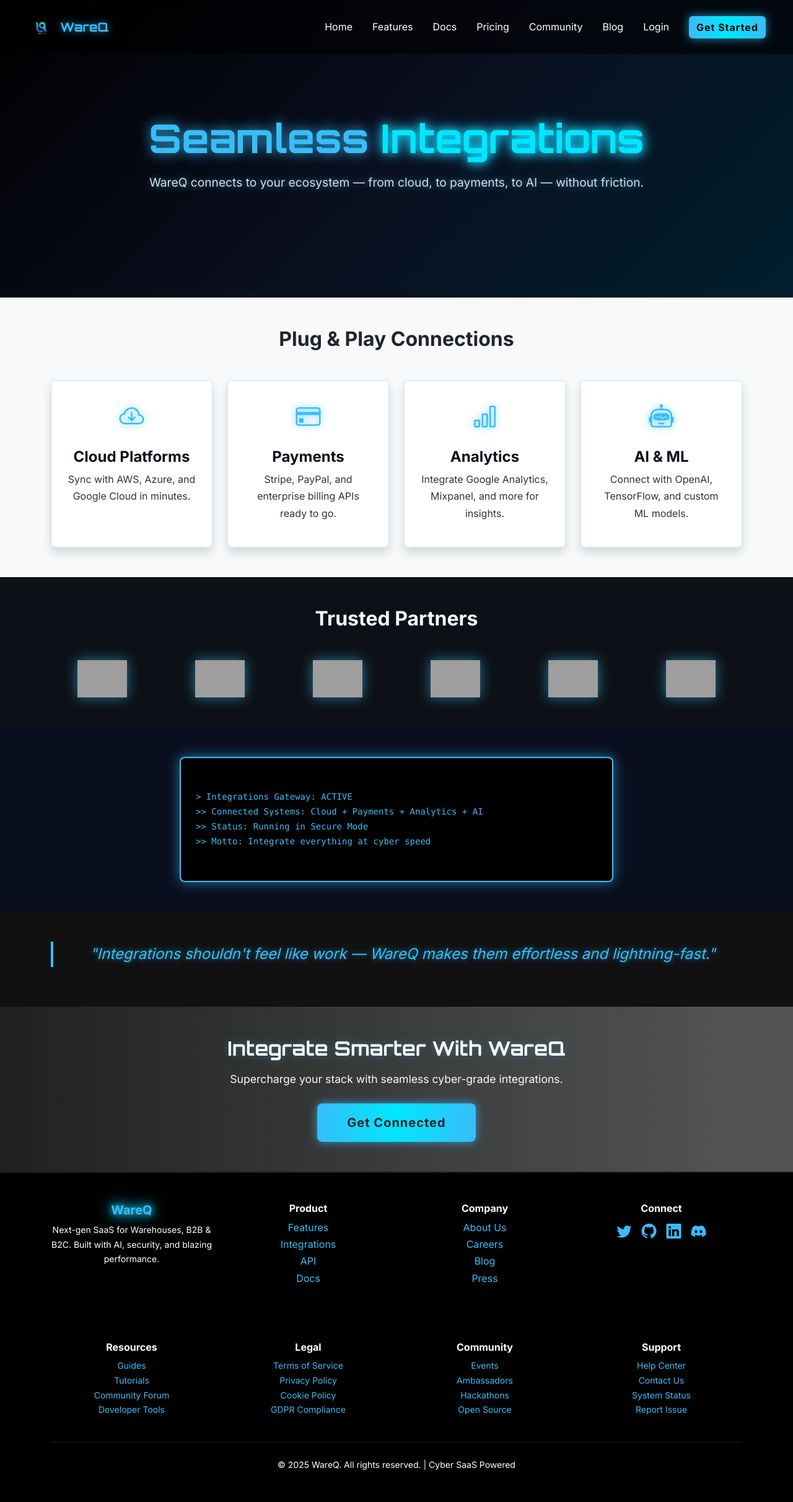
After one commit to Jacob11Q1/WareQ-CyperLevel-Ai-SaaS-Project, a Django app: page /integrations/ in a window 1280 px wide. The commit adds this page. Shown: the whole page at 62% size. Run offline with Django 5.2, Linux system fonts and the light colour scheme; grey boxes are pictures that could not be loaded.

Commit message:
Added Extra HTML pages api / integrations

```diff
--- /dev/null
+++ b/wareq_core/core/static/core/css/api.css
@@ -0,0 +1,109 @@
+/* ================= API PAGE STYLES ================= */
+
+/* Hero */
+.api-hero {
+    min-height: 60vh;
+    background: linear-gradient(135deg, #000 0%, #0a0f1f 50%, #001f2d 100%);
+    display: flex;
+    align-items: center;
+    justify-content: center;
+    padding: 6rem 1rem 4rem;
+    text-shadow: 0 0 12px rgba(56, 189, 248, 0.7);
+}
+
+/* API Grid */
+.api-grid {
+    background: #f8f9fa;
+    padding: 5rem 2rem;
+}
+
+.api-card {
+    background: #fff;
+    color: #111;
+    border: 1px solid rgba(56, 189, 248, 0.3);
+    padding: 2rem;
+    border-radius: 8px;
+    transition: transform 0.3s ease, box-shadow 0.3s ease;
+    text-align: center;
+}
+
+.api-card i {
+    font-size: 2.5rem;
+    color: #38bdf8;
+    text-shadow: 0 0 10px rgba(56, 189, 248, 0.7);
+}
+
+.api-card h4 {
+    font-weight: 700;
+    margin-top: 1rem;
+    color: #0a0f1f;
+}
+
+.api-card p {
+    color: #333;
+}
+
+/* Terminal */
+.api-terminal {
+    background: #0a0f1f;
+    padding: 5rem 2rem;
+}
+
+.api-terminal .terminal-box {
+    background: #000;
+    border: 2px solid #38bdf8;
+    color: #38bdf8;
+    font-family: "Courier New", monospace;
+    font-size: 1rem;
+    max-width: 700px;
+    text-align: left;
+    border-radius: 8px;
+    box-shadow: 0 0 20px rgba(56, 189, 248, 0.6);
+}
+
+.api-terminal pre {
+    margin: 0;
+    white-space: pre-line;
+}
+
+/* Vision Quote */
+.vision-quote {
+    background: #111;
+    padding: 5rem 2rem;
+}
+
+.vision-quote blockquote {
+    font-size: 1.5rem;
+    font-style: italic;
+    border-left: 4px solid #38bdf8;
+    padding-left: 1rem;
+    text-shadow: 0 0 10px rgba(56, 189, 248, 0.7);
+}
+
+/* CTA */
+.api-cta {
+    background: linear-gradient(90deg, #000000, #515353, #4f4f50);
+    background-size: 300% 300%;
+    animation: gradientShift 6s ease infinite;
+    padding: 5rem 2rem;
+}
+
+.api-cta h2 {
+    font-family: 'Orbitron', sans-serif;
+    text-shadow: 0 0 15px rgba(58, 107, 131, 0.9);
+}
+
+/* Gradient Animation */
+@keyframes gradientShift {
+    0% {
+        background-position: 0% 50%;
+    }
+
+    50% {
+        background-position: 100% 50%;
+    }
+
+    100% {
+        background-position: 0% 50%;
+    }
+}
--- /dev/null
+++ b/wareq_core/core/static/core/css/integrations.css
@@ -0,0 +1,144 @@
+/* ================= INTEGRATIONS PAGE STYLES ================= */
+
+/* Hero */
+.integrations-hero {
+    min-height: 60vh;
+    background: linear-gradient(135deg, #000 0%, #0a0f1f 50%, #001f2d 100%);
+    display: flex;
+    align-items: center;
+    justify-content: center;
+    position: relative;
+    padding: 6rem 1rem 4rem;
+    text-shadow: 0 0 12px rgba(56, 189, 248, 0.7);
+}
+
+.integrations-hero h1 {
+    font-family: 'Orbitron', sans-serif;
+    font-weight: 700;
+    color: #38bdf8;
+    text-shadow: 0 0 20px rgba(56, 189, 248, 0.9);
+}
+
+.integrations-hero p {
+    font-size: 1.2rem;
+    color: #ddd;
+}
+
+/* Integrations Grid */
+.integrations-grid {
+    padding: 5rem 2rem;
+    background: #f8f9fa;
+}
+
+.integration-card {
+    background: #fff;
+    color: #111;
+    border: 1px solid rgba(56, 189, 248, 0.3);
+    border-radius: 10px;
+    transition: transform 0.3s ease, box-shadow 0.3s ease;
+    padding: 2rem;
+}
+
+.integration-card h4 {
+    color: #0a0f1f;
+    font-weight: 700;
+    margin-top: 1rem;
+}
+
+.integration-card p {
+    color: #333;
+    font-size: 1rem;
+    margin-top: 0.5rem;
+}
+
+.integration-card i {
+    color: #38bdf8;
+    text-shadow: 0 0 12px rgba(56, 189, 248, 0.8);
+}
+
+.integration-card:hover {
+    transform: translateY(-8px);
+    box-shadow: 0 0 25px rgba(56, 189, 248, 0.5);
+}
+
+/* Partners Section */
+.partners {
+    background: #0d1117;
+    padding: 5rem 2rem;
+}
+
+.partners img {
+    max-height: 60px;
+    filter: drop-shadow(0 0 10px rgba(56, 189, 248, 0.6));
+    transition: transform 0.3s ease;
+}
+
+.partners img:hover {
+    transform: scale(1.1);
+}
+
+/* API Panel (terminal style) */
+.api-panel {
+    background: #0a0f1f;
+    padding: 5rem 2rem;
+}
+
+.api-panel .terminal-box {
+    background: #000;
+    border: 2px solid #38bdf8;
+    color: #38bdf8;
+    font-family: "Courier New", monospace;
+    font-size: 1rem;
+    max-width: 700px;
+    text-align: left;
+    border-radius: 8px;
+    box-shadow: 0 0 20px rgba(56, 189, 248, 0.6);
+    white-space: pre-line;
+}
+
+/* Vision Quote */
+.vision-quote {
+    background: #111;
+    padding: 5rem 2rem;
+}
+
+.vision-quote blockquote {
+    font-size: 1.5rem;
+    font-style: italic;
+    border-left: 4px solid #38bdf8;
+    padding-left: 1rem;
+    text-shadow: 0 0 10px rgba(56, 189, 248, 0.7);
+}
+
+/* CTA Section */
+.integrations-cta {
+    background: linear-gradient(90deg, #000000, #515353, #4f4f50);
+    background-size: 300% 300%;
+    animation: gradientShift 6s ease infinite;
+    padding: 5rem 2rem;
+}
+
+.integrations-cta h2 {
+    font-family: 'Orbitron', sans-serif;
+    text-shadow: 0 0 15px rgba(58, 107, 131, 0.9);
+}
+
+.integrations-cta p {
+    font-size: 1.1rem;
+    color: #f8f9fa;
+}
+
+/* Gradient Animation */
+@keyframes gradientShift {
+    0% {
+        background-position: 0% 50%;
+    }
+
+    50% {
+        background-position: 100% 50%;
+    }
+
+    100% {
+        background-position: 0% 50%;
+    }
+}
--- a/wareq_core/core/urls.py
+++ b/wareq_core/core/urls.py
@@ -8,4 +8,6 @@ urlpatterns = [
     path("about/", views.about, name="about"),
     path("pricing/", views.pricing, name="pricing"),
     path("features/", views.features, name="features"),
+    path("integrations/", views.integrations, name="integrations"),
+    path("api/", views.api, name="api"),
 ]
--- a/wareq_core/core/views.py
+++ b/wareq_core/core/views.py
@@ -13,3 +13,9 @@ def pricing(request):
 
 def features(request):
     return render(request, "core/features.html")
+
+def integrations(request):
+    return render(request, "core/integrations.html")
+
+def api(request):
+    return render(request, "core/api.html")
--- a/wareq_core/templates/core/about.html
+++ b/wareq_core/templates/core/about.html
@@ -27,7 +27,7 @@
                     With a background in full stack development and a passion for creating world-class
                     user experiences, I designed WareQ to empower businesses to manage warehouses,
                     supply chains, and customer interactions at the speed of the future. <br><br>
-                    WareQ is not just a tool. It’s a vision of how technology should serve people:
+                    WareQ is not just a tool. It's a vision of how technology should serve people:
                     fast, secure, intelligent, and beautifully designed.
                 </p>
             </div>
--- a/wareq_core/templates/core/base.html
+++ b/wareq_core/templates/core/base.html
@@ -23,6 +23,8 @@
     <link rel="stylesheet" href="{% static 'core/css/style.css' %}">
     <link rel="stylesheet" href="{% static 'core/css/about.css' %}">
     <link rel="stylesheet" href="{% static 'core/css/features.css' %}">
+    <link rel="stylesheet" href="{% static 'core/css/integrations.css' %}">
+    <link rel="stylesheet" href="{% static 'core/css/api.css' %}">
 </head>
 <body class="d-flex flex-column min-vh-100">
 
@@ -73,9 +75,9 @@
                 <div class="col-md-3 mb-4">
                     <h6 class="fw-bold">Product</h6>
                     <ul class="list-unstyled">
-                        <li><a href="features">Features</a></li>
-                        <li><a href="#">Integrations</a></li>
-                        <li><a href="#">API</a></li>
+                        <li><a href="{% url 'core:features' %}">Features</a></li>
+                        <li><a href="{% url 'core:integrations' %}">Integrations</a></li>
+                        <li><a href="{% url 'core:api' %}">API</a></li>
                         <li><a href="#">Docs</a></li>
                     </ul>
                 </div>
--- /dev/null
+++ b/wareq_core/templates/core/integrations.html
@@ -0,0 +1,102 @@
+{% extends "core/base.html" %}
+{% load static %}
+{% block extra_css %}
+<link rel="stylesheet" href="{% static 'core/css/integrations.css' %}">
+{% endblock %}
+{% block title %}Integrations{% endblock %}
+{% block content %}
+
+<!-- ================= HERO INTEGRATIONS ================= -->
+<section class="integrations-hero d-flex align-items-center justify-content-center text-center text-light">
+    <div class="container">
+        <h1 class="display-3 fw-bold neon-text">Seamless <span class="highlight">Integrations</span></h1>
+        <p class="lead mt-3">WareQ connects to your ecosystem — from cloud, to payments, to AI — without friction.</p>
+    </div>
+</section>
+
+<!-- ================= INTEGRATIONS GRID ================= -->
+<section class="integrations-grid py-5 bg-light text-dark">
+    <div class="container">
+        <h2 class="fw-bold mb-5 text-center">Plug & Play Connections</h2>
+        <div class="row g-4 text-center">
+            <div class="col-md-3">
+                <div class="integration-card p-4 rounded shadow h-100">
+                    <i class="bi bi-cloud-arrow-down fs-1 neon-text"></i>
+                    <h4 class="mt-3">Cloud Platforms</h4>
+                    <p>Sync with AWS, Azure, and Google Cloud in minutes.</p>
+                </div>
+            </div>
+            <div class="col-md-3">
+                <div class="integration-card p-4 rounded shadow h-100">
+                    <i class="bi bi-credit-card fs-1 neon-text"></i>
+                    <h4 class="mt-3">Payments</h4>
+                    <p>Stripe, PayPal, and enterprise billing APIs ready to go.</p>
+                </div>
+            </div>
+            <div class="col-md-3">
+                <div class="integration-card p-4 rounded shadow h-100">
+                    <i class="bi bi-bar-chart fs-1 neon-text"></i>
+                    <h4 class="mt-3">Analytics</h4>
+                    <p>Integrate Google Analytics, Mixpanel, and more for insights.</p>
+                </div>
+            </div>
+            <div class="col-md-3">
+                <div class="integration-card p-4 rounded shadow h-100">
+                    <i class="bi bi-robot fs-1 neon-text"></i>
+                    <h4 class="mt-3">AI & ML</h4>
+                    <p>Connect with OpenAI, TensorFlow, and custom ML models.</p>
+                </div>
+            </div>
+        </div>
+    </div>
+</section>
+
+<!-- ================= PARTNERS ================= -->
+<section class="partners py-5 text-light">
+    <div class="container">
+        <h2 class="fw-bold text-center mb-5">Trusted Partners</h2>
+        <div class="row g-4 text-center">
+            <div class="col-md-2"><img src="{% static 'core/images/aws.jpg' %}" class="img-fluid" alt="AWS"></div>
+            <div class="col-md-2"><img src="{% static 'core/images/azure.png' %}" class="img-fluid" alt="Azure"></div>
+            <div class="col-md-2"><img src="{% static 'core/images/googlecloud.png' %}" class="img-fluid"
+                    alt="Google Cloud"></div>
+            <div class="col-md-2"><img src="{% static 'core/images/stripe.png' %}" class="img-fluid" alt="Stripe"></div>
+            <div class="col-md-2"><img src="{% static 'core/images/paypal.png' %}" class="img-fluid" alt="PayPal"></div>
+            <div class="col-md-2"><img src="{% static 'core/images/slack.png' %}" class="img-fluid" alt="Slack"></div>
+        </div>
+    </div>
+</section>
+
+<!-- ================= API TERMINAL ================= -->
+<section class="api-panel py-5 text-center text-light">
+    <div class="container">
+        <div class="terminal-box mx-auto p-4">
+            <pre>
+> Integrations Gateway: ACTIVE
+>> Connected Systems: Cloud + Payments + Analytics + AI
+>> Status: Running in Secure Mode
+>> Motto: Integrate everything at cyber speed
+</pre>
+        </div>
+    </div>
+</section>
+
+<!-- ================= QUOTE ================= -->
+<section class="vision-quote py-5 text-center">
+    <div class="container">
+        <blockquote class="blockquote neon-text">
+            "Integrations shouldn't feel like work — WareQ makes them effortless and lightning-fast."
+        </blockquote>
+    </div>
+</section>
+
+<!-- ================= CTA ================= -->
+<section class="integrations-cta py-5 text-center text-light">
+    <div class="container">
+        <h2 class="fw-bold mb-3">Integrate Smarter With WareQ</h2>
+        <p class="mb-4">Supercharge your stack with seamless cyber-grade integrations.</p>
+        <a href="/contact" class="btn btn-lg btn-cyber px-5 py-3 text-dark">Get Connected</a>
+    </div>
+</section>
+
+{% endblock %}
```
Also changed, not shown: wareq_core/templates/core/api.html (added, +79 -0 lines), wareq_core/core/static/core/images/aws.jpeg (added).
